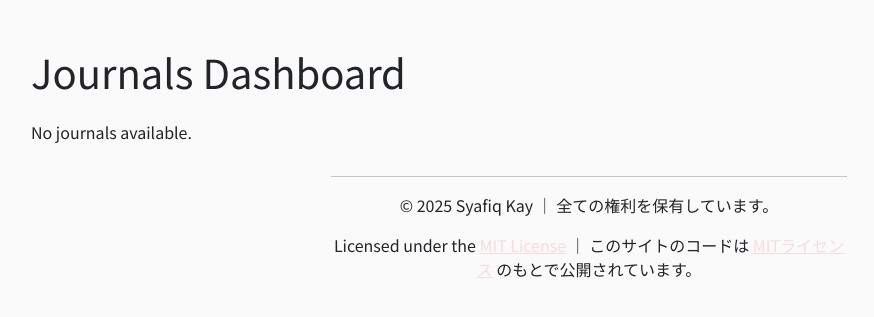
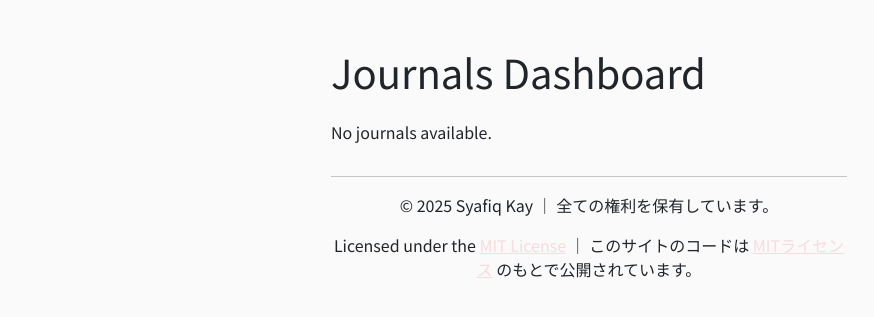
Before and after one commit to skay93m/syafiqkayDOTcom, a Django app: page /journals/ in a window 1280 px wide. Shown: the part 56-373 px from the top of the page, without its empty margins (51-925 px from the left). Run offline with Django 5.2, Linux system fonts and the light colour scheme; data that the repository does not hold is empty; some libraries are stand-ins or nearby versions.

Commit message:
edit the size of journals pages

```diff
--- a/templates/journals/dashboard.html
+++ b/templates/journals/dashboard.html
@@ -1,6 +1,6 @@
 {% extends 'index.html' %}
 {% block content %}
-<div class="container mt-5">
+<div class="container a4-width mt-5">
     <h1 class="mb-4">Journals Dashboard</h1>
     <div class="list-group">
         {% for journal in journals %}
--- a/templates/journals/journal_detail.html
+++ b/templates/journals/journal_detail.html
@@ -1,6 +1,6 @@
 {% extends 'index.html' %}
 {% block content %}
-<div class="container mt-5">
+<div class="container a4-width mt-5">
     <a href="{% url 'journals:dashboard' %}" class="btn btn-secondary mb-3">&larr; Back to Dashboard</a>
     <h1>{{ journal.title }}</h1>
     <p class="text-muted">{{ journal.created_at|date:'Y-m-d' }}</p>
```
